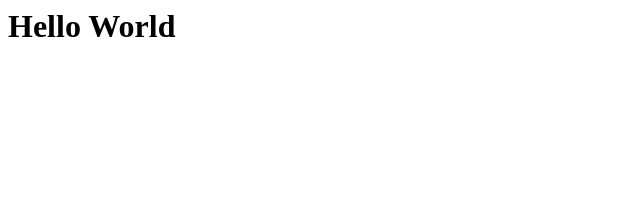
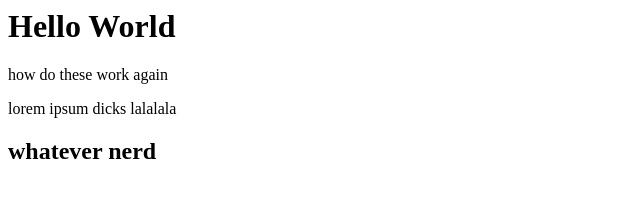
Before and after one commit to Jakoberdamn/hello-world, a plain HTML site: page index.html in a window 1280 px wide. Shown: the whole page, without its empty margins (0-640 px from the left). Drawn offline with Linux system fonts and the light colour scheme.

Commit message:
Update index.html

```diff
--- a/index.html
+++ b/index.html
@@ -1 +1,13 @@
 <h1> Hello World </h1>
+
+<p> how do these work again </p>
+<p>
+lorem ipsum
+
+  dicks
+
+
+  lalalala
+
+
+<h2> whatever nerd </h2>
```
